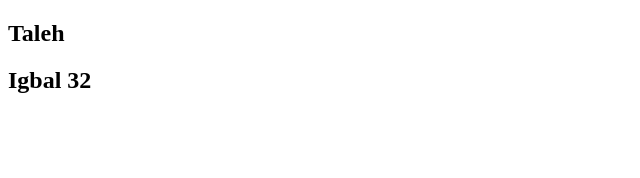
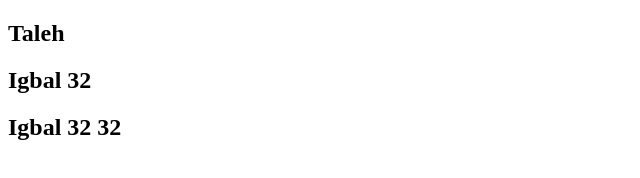
Before and after one commit to TalehHesenov/mysite32, a plain HTML site: page index.html in a window 1280 px wide. Shown: the whole page, without its empty margins (0-640 px from the left). Drawn offline with Linux system fonts and the light colour scheme.

Commit message:
Update index.html

```diff
--- a/index.html
+++ b/index.html
@@ -8,5 +8,6 @@
 <body>
     <h2>Taleh</h2>
     <h2>Igbal 32</h2>
+    <h2>Igbal 32 32</h2>
 </body>
 </html>
```
